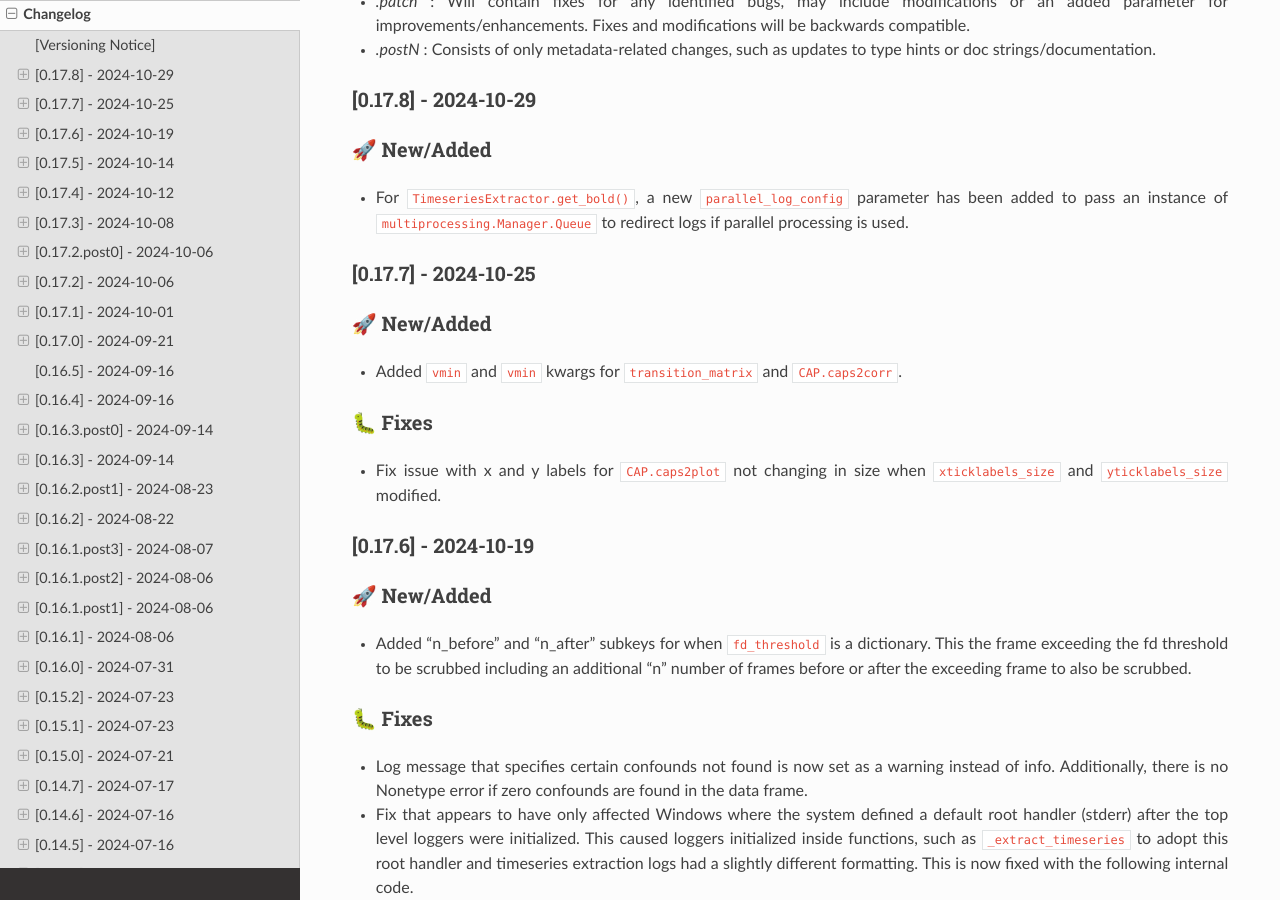
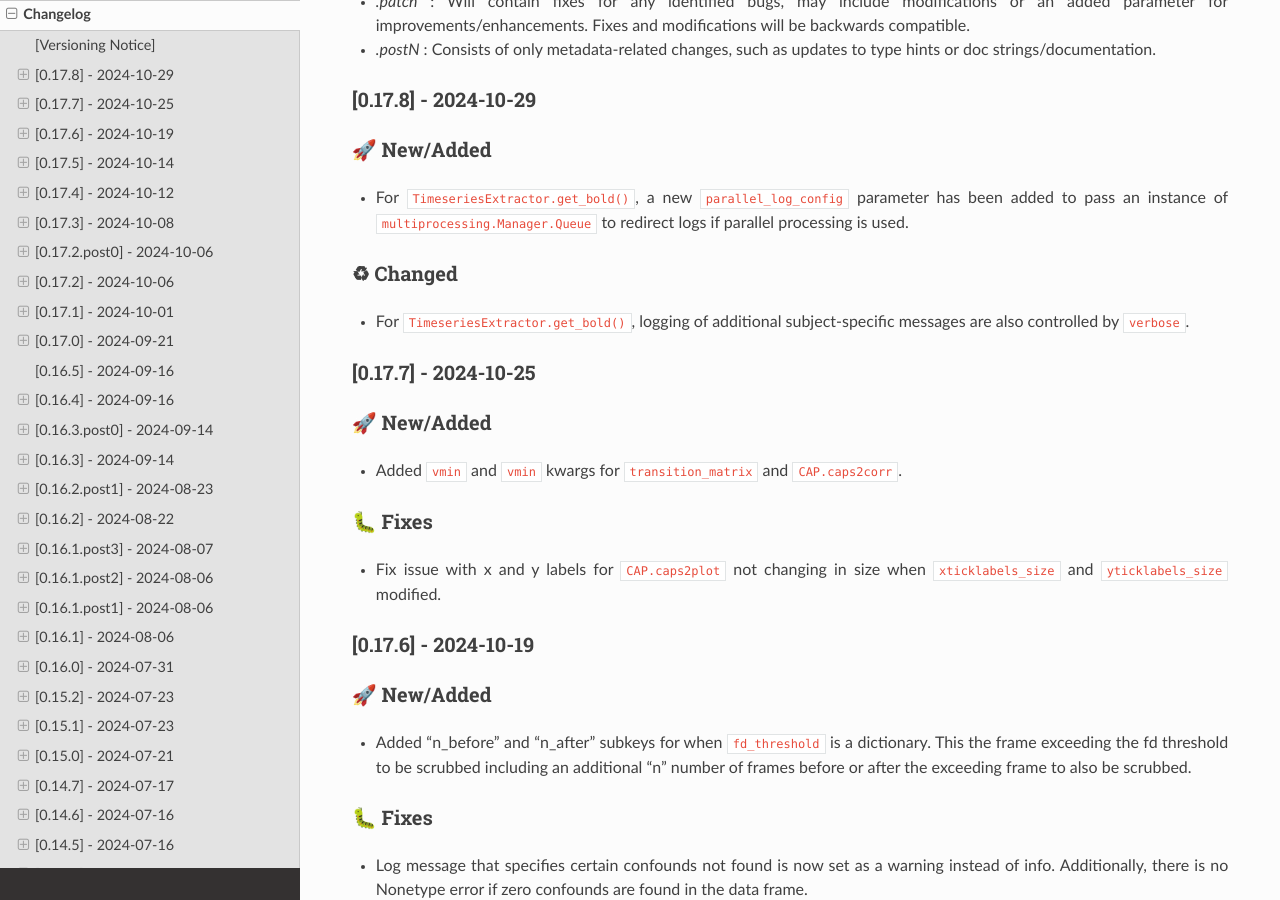
Before and after one commit to donishadsmith/neurocaps, a Sphinx documentation site: the page built from docs/changelog.rst, in a window 1280 px wide and 900 px high, scrolled down 1014 px. Built offline with Sphinx 7.4.7 and the Read the Docs theme 3.1.0, drawn with Linux system fonts in a browser that asks for light colours.

Commit message:
Update Changelog & Readme

```diff
--- a/CHANGELOG.md
+++ b/CHANGELOG.md
@@ -46,6 +46,8 @@ improvements/enhancements. Fixes and modifications will be backwards compatible.
 ### 🚀 New/Added
 - For `TimeseriesExtractor.get_bold()`, a new `parallel_log_config` parameter has been added to pass an instance of
 `multiprocessing.Manager.Queue` to redirect logs if parallel processing is used.
+### ♻ Changed
+- For `TimeseriesExtractor.get_bold()`, logging of additional subject-specific messages are also controlled by `verbose`.
 
 ## [0.17.7] - 2024-10-25
 ### 🚀 New/Added
--- a/docs/logging.rst
+++ b/docs/logging.rst
@@ -38,7 +38,8 @@ Logging Configuration (With Parallel Processing)
 ------------------------------------------------
 When using joblib's loky backend for parallel processing, child processes do not inherit global logging configurations.
 Consequently, internal logs are output to the console by default even when parallel processing is enabled. To redirect
-these logs to a specific handler, you can set up a ``QueueListener``. This approach allows logs produced by the
+these logs to a specific handler, you can set up a ``multiprocessing.Manager().Queue()`` (which is passed to
+``QueueHandler`` internally) and ``QueueListener``. This approach allows logs produced by the
 internal ``_extract_timeseries`` function to be redirected when parallel processing is enabled. Additionally, the names
 of each logger are unique to the module and is the name of the file (``__name__.split(".")[-1]``).
 
```
Also changed, not shown: README.md (+3 -2 lines).
